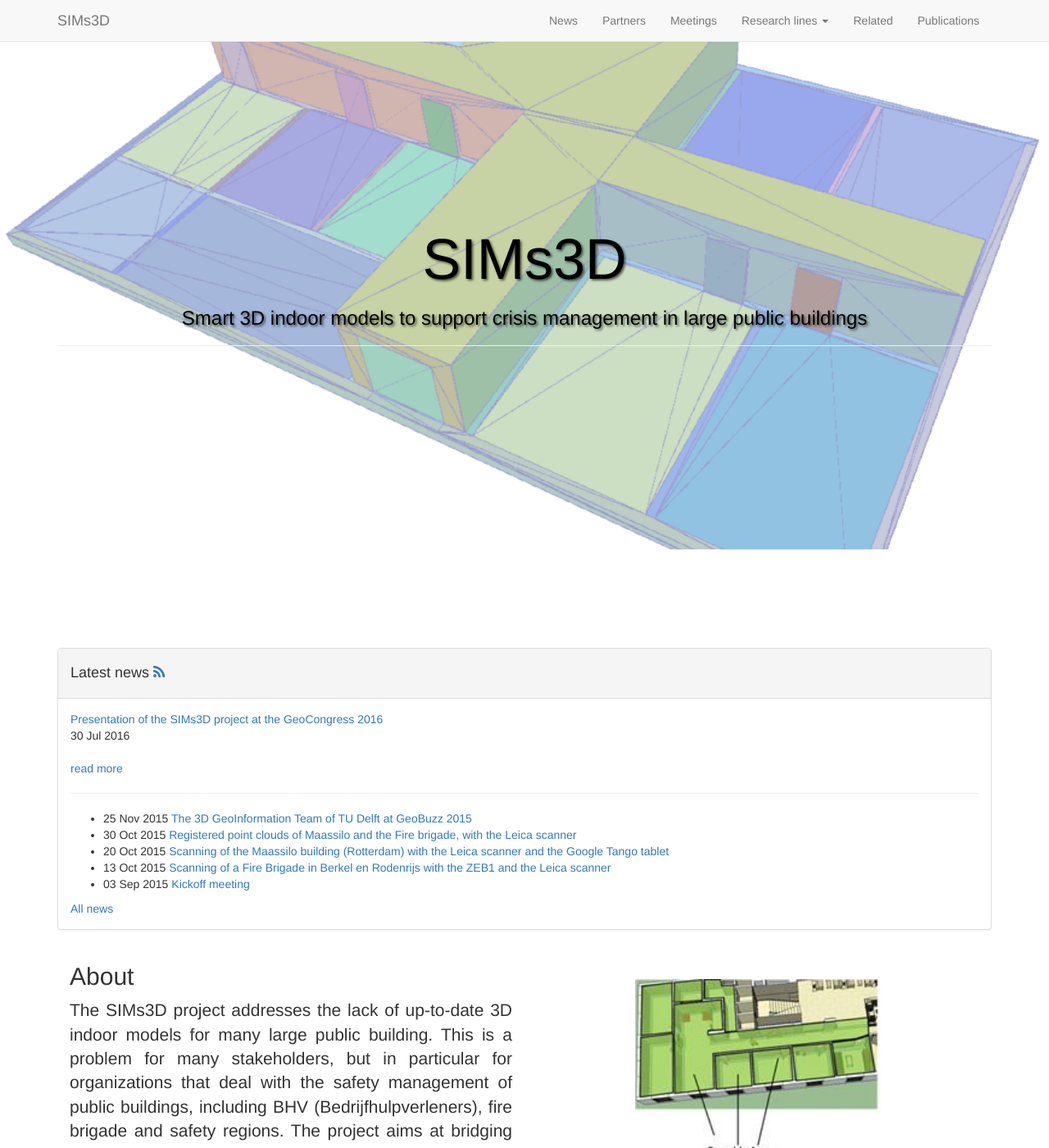
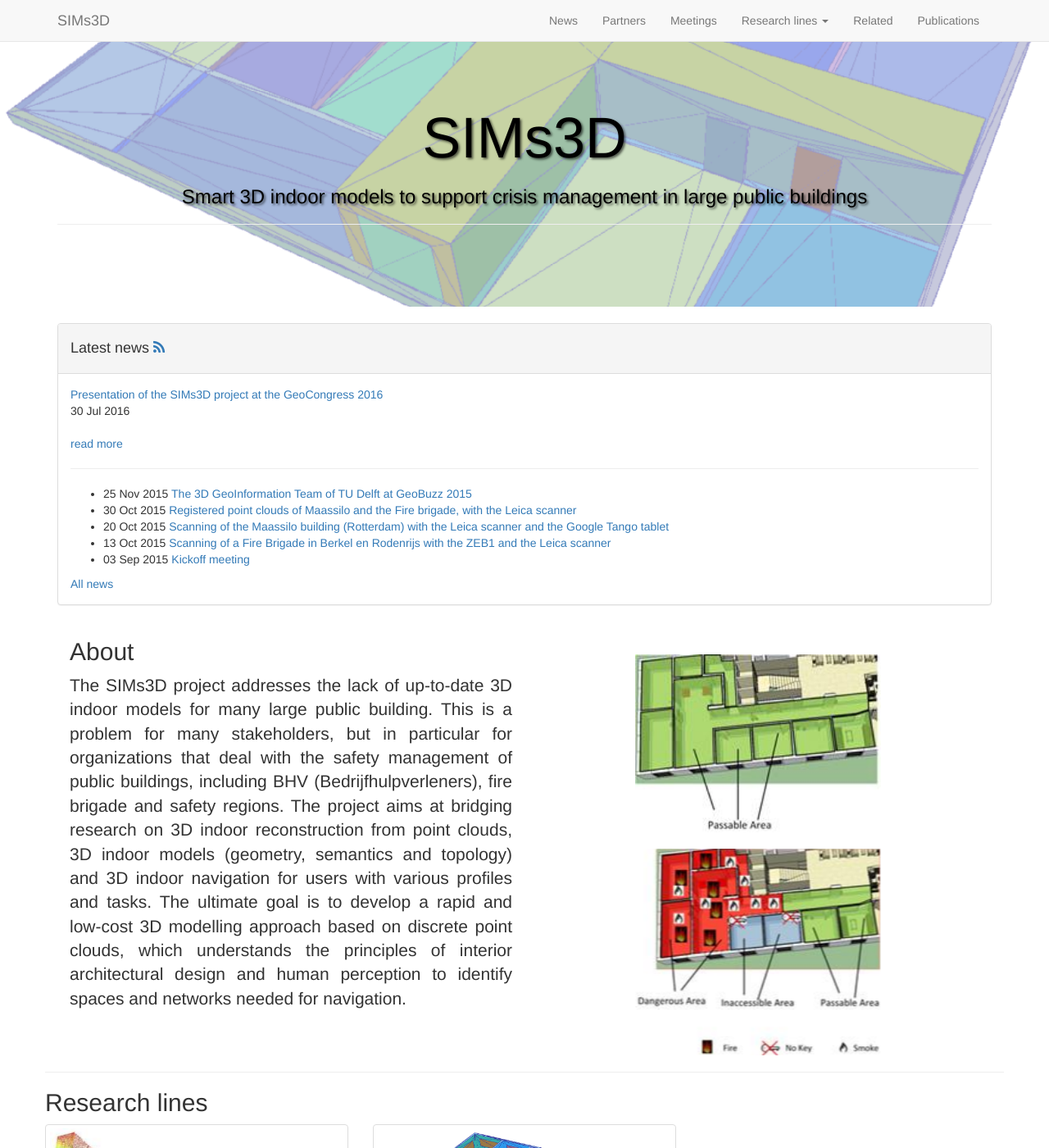
Before and after one commit to SIMs3D/sims3d.github.io, a Jekyll site: the page built from index.html, in a window 1280 px wide and 1400 px high. Shown: the whole window at 82% size. Built offline with Jekyll 4.4.1, drawn with Linux system fonts in a browser that asks for light colours; nearby versions of some CDN libraries.

Commit message:
trying to adjust the cover

```diff
--- a/assets/css/mine.css
+++ b/assets/css/mine.css
@@ -16,13 +16,13 @@
     color: #000;
     background: url(/img/cover/cover.jpg) no-repeat center center;
     background-size: cover;
-    margin-bottom: 120px;
+    margin-bottom: 20px;
 }
 
 .intro-message {
     position: relative;
-    padding-top: 20%;
-    padding-bottom: 20%;
+    padding-top: 7%;
+    padding-bottom: 7%;
 }
 
 .intro-message > h1 {
```
